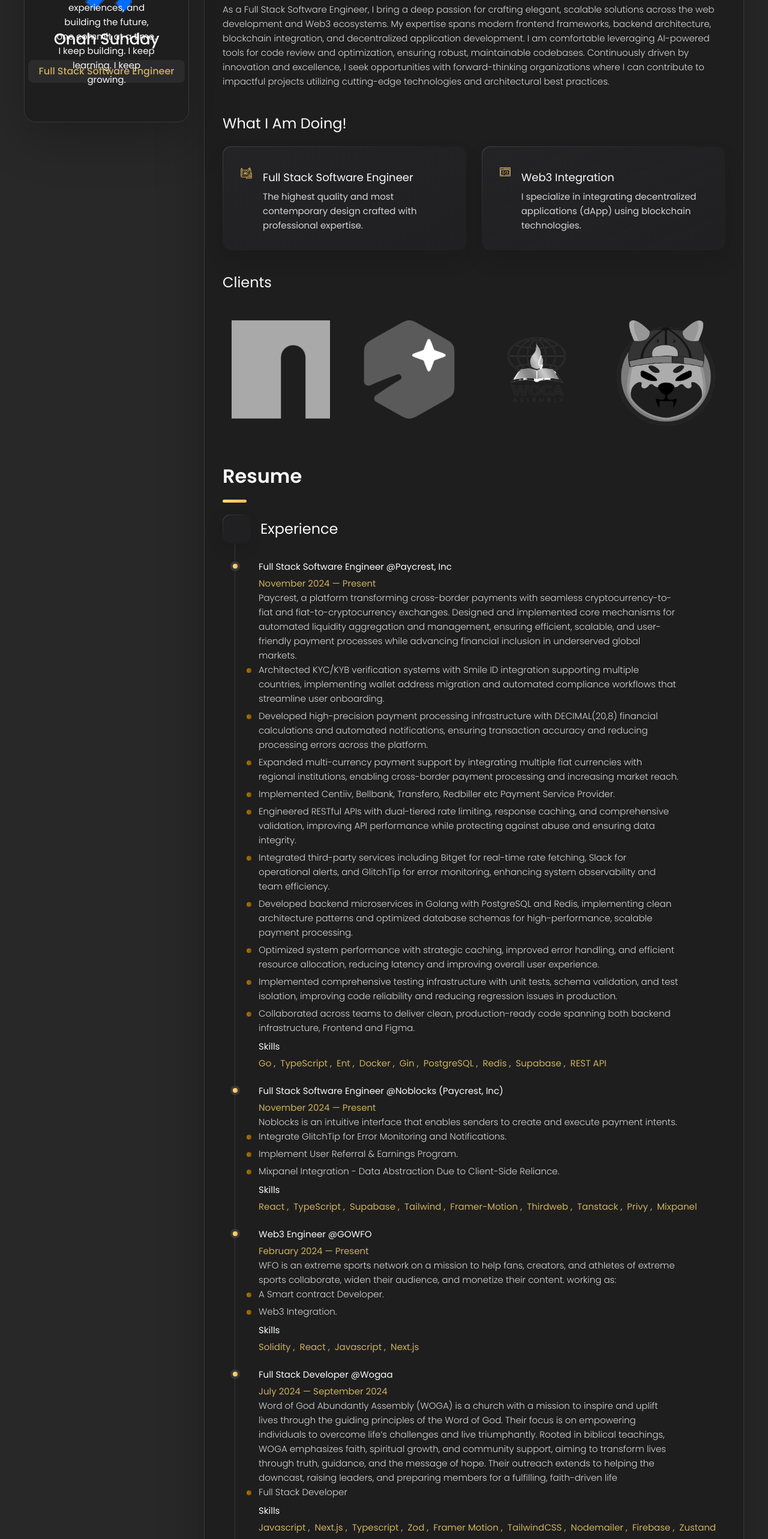
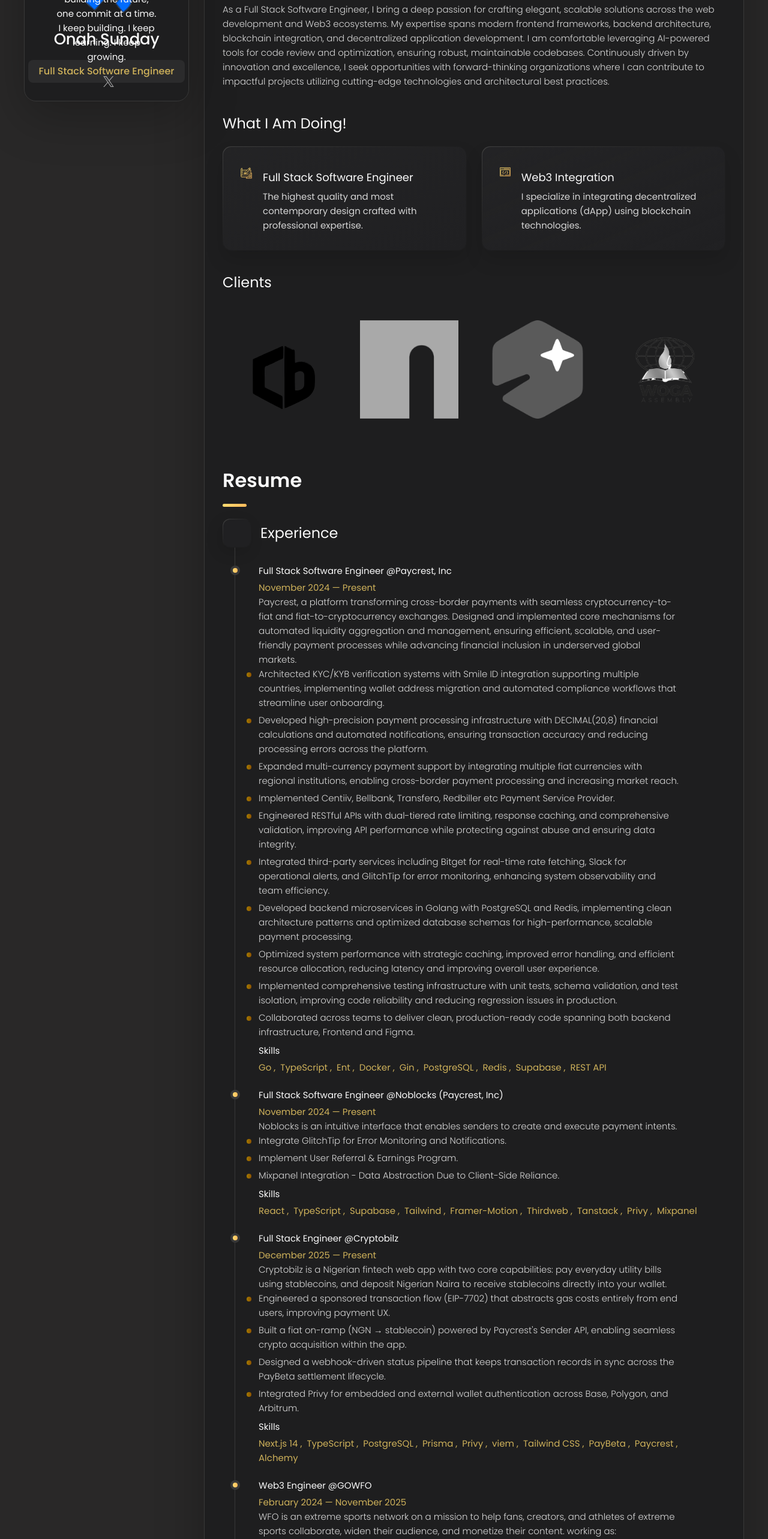
Before and after one commit to sundayonah/onahsunday.io, a Next.js app: page / in a window 1280 px wide. Shown: the part 220-2786 px from the top of the page at 60% size. Built offline with nearby package versions, Linux system fonts and the light colour scheme.

Commit message:
feat: add Cryptobilz project details to projects.json, include Cryptobilz logo in clients section, and enhance experience component with new role and skills description

```diff
--- a/jsonFile/packages.json
+++ b/jsonFile/packages.json
@@ -32,6 +32,24 @@
             },
             "created_at": "0001-01-01T00:00:00Z",
             "updated_at": "0001-01-01T00:00:00Z"
+        },
+        {
+            "id": 3,
+            "package_data": {
+                "name": "supportkit-sdk",
+                "link": "https://www.npmjs.com/package/supportkit-sdk",
+                "description": "Developer-first customer support chat SDK — add beautiful, real-time chat widgets to your website in minutes. Built as a framework-agnostic web component on Lit, with Pusher-powered real-time messaging.",
+                "stacks": [
+                    "TypeScript",
+                    "Lit",
+                    "Web Components",
+                    "Pusher",
+                    "Vite",
+                    "SDK"
+                ]
+            },
+            "created_at": "0001-01-01T00:00:00Z",
+            "updated_at": "0001-01-01T00:00:00Z"
         }
     ]
 }
--- a/jsonFile/projects.json
+++ b/jsonFile/projects.json
@@ -1,5 +1,25 @@
 {
    "projects": [
+      {
+         "id": 9,
+         "project_data": {
+            "name": "Cryptobilz",
+            "image_url": "/images/cryptobilz.png",
+            "link": "https://www.cryptobilz.xyz/",
+            "description": "Pay Nigerian utilities with stablecoins — electricity, airtime, data, cable TV and more using USDC/USDT on Base, Polygon, and Arbitrum.",
+            "stacks": [
+               "Next.js 14",
+               "TypeScript",
+               "PostgreSQL",
+               "Prisma",
+               "Privy",
+               "viem",
+               "Tailwind CSS",
+               "Paycrest",
+               "Alchemy"
+            ]
+         }
+      },
        {
          "id": 1,
          "project_data": {
--- a/pages/components/clients.js
+++ b/pages/components/clients.js
@@ -8,6 +8,7 @@ import clt5 from '../../public/images/shibase.png';
 import clt6 from '../../public/images/wogaaLogo.png';
 import clt7 from '../../public/images/paycrest.png';
 import clt8 from '../../public/images/noblocks-logo.png';
+import clt9 from '../../public/images/cryptobilz.svg';
 import Image from 'next/image';
 import AOS from 'aos';
 import 'aos/dist/aos.css';
@@ -26,6 +27,16 @@ const Clients = () => {
             </h3>
 
             <ul className="clients-list has-scrollbar">
+               <li className="clients-item">
+                  <a href="https://www.cryptobilz.xyz/" target="_blank">
+                     <Image
+                        src={clt9}
+                        alt="Cryptobilz"
+                        width={100}
+                        height={100}
+                     />
+                  </a>
+               </li>
                <li className="clients-item">
                   <a href="https://noblocks.xyz/" target="_blank">
                      <Image
@@ -77,7 +88,7 @@ const Clients = () => {
                   </a>
                </li>
                <li className="clients-item">
-                  <a href="https://onahprosperity.github.io/" target="_blank">
+                  <a href="https://onahprosper.github.io/" target="_blank">
                      <Image
                         src={Img1}
                         alt="client logo"
--- a/pages/components/contact.js
+++ b/pages/components/contact.js
@@ -31,12 +31,20 @@ const Contact = () => {
                               </li>
                               <li className="social-item">
                                  <a
-                                    href="https://twitter.com/sunday_onah_"
+                                    href="https://x.com/sunday_onah_"
                                     className="social-link"
                                     target="_blank"
                                     rel="noopener noreferrer"
                                  >
-                                    <ion-icon name="logo-twitter" />
+                                    <svg
+                                       xmlns="http://www.w3.org/2000/svg"
+                                       viewBox="0 0 1200 1227"
+                                       fill="currentColor"
+                                       width="18"
+                                       height="18"
+                                    >
+                                       <path d="M714.163 519.284L1160.89 0H1055.03L667.137 450.887L357.328 0H0L468.492 681.821L0 1226.37H105.866L515.491 750.218L842.672 1226.37H1200L714.137 519.284H714.163ZM569.165 687.828L521.697 619.934L144.011 79.6944H306.615L611.412 515.685L658.88 583.579L1055.08 1150.3H892.476L569.165 687.854V687.828Z" />
+                                    </svg>
                                  </a>
                               </li>
                               <li className="social-item">
--- a/pages/components/experience.js
+++ b/pages/components/experience.js
@@ -28,7 +28,14 @@ const Experience = () => {
 
                <li className="timeline-item" data-aos="fade-up">
                   <h4 className="h4 timeline-item-title">
+                     <a
+                        href="https://www.paycrest.io"
+                        target="_blank"
+                        rel="noopener noreferrer"
+                        className="timeline-item-link"
+                     >
                         Full Stack Software Engineer @Paycrest, Inc
+                     </a>
                   </h4>
                   <span>November 2024 — Present</span>
                   <p className="timeline-text">
@@ -81,7 +88,14 @@ const Experience = () => {
 
                <li className="timeline-item" data-aos="fade-up">
                   <h4 className="h4 timeline-item-title">
+                     <a
+                        href="https://noblocks.xyz/"
+                        target="_blank"
+                        rel="noopener noreferrer"
+                        className="timeline-item-link"
+                     >
                         Full Stack Software Engineer @Noblocks (Paycrest, Inc)
+                     </a>
                   </h4>
                   <span>November 2024 — Present</span>
                   <p className="timeline-text">
@@ -114,9 +128,59 @@ const Experience = () => {
 
                <li className="timeline-item" data-aos="fade-up">
                   <h4 className="h4 timeline-item-title">
+                     <a
+                        href="https://www.cryptobilz.xyz/"
+                        target="_blank"
+                        rel="noopener noreferrer"
+                        className="timeline-item-link"
+                     >
+                        Full Stack Engineer @Cryptobilz
+                     </a>
+                  </h4>
+                  <span>December 2025 — Present</span>
+                  <p className="timeline-text">
+                     Cryptobilz is a Nigerian fintech web app with two core capabilities: pay everyday utility bills using stablecoins, and deposit Nigerian Naira to receive stablecoins directly into your wallet.
+                  </p>
+                  <p className="timeline-text paragraph-dot">
+                     Engineered a sponsored transaction flow (EIP-7702) that abstracts gas costs entirely from end users, improving payment UX.
+                  </p>
+                  <p className="timeline-text paragraph-dot">
+                     Built a fiat on-ramp (NGN → stablecoin) powered by Paycrest's Sender API, enabling seamless crypto acquisition within the app.
+                  </p>
+                  <p className="timeline-text paragraph-dot">
+                     Designed a webhook-driven status pipeline that keeps transaction records in sync across the PayBeta settlement lifecycle.
+                  </p>
+                  <p className="timeline-text paragraph-dot">
+                     Integrated Privy for embedded and external wallet authentication across Base, Polygon, and Arbitrum.
+                  </p>
+
+                  <h4 className="h4 timeline-item-title">Skills</h4>
+                  <div className="techStack">
+                     <span className="timeline-text">Next.js 14</span>
+                     <span className="timeline-text">TypeScript</span>
+                     <span className="timeline-text">PostgreSQL</span>
+                     <span className="timeline-text">Prisma</span>
+                     <span className="timeline-text">Privy</span>
+                     <span className="timeline-text">viem</span>
+                     <span className="timeline-text">Tailwind CSS</span>
+                     <span className="timeline-text">PayBeta</span>
+                     <span className="timeline-text">Paycrest</span>
+                     <span className="timeline-text">Alchemy</span>
+                  </div>
+               </li>
+
+               <li className="timeline-item" data-aos="fade-up">
+                  <h4 className="h4 timeline-item-title">
+                     <a
+                        href="https://www.autheo.com/"
+                        target="_blank"
+                        rel="noopener noreferrer"
+                        className="timeline-item-link"
+                     >
                         Web3 Engineer @GOWFO
+                     </a>
                   </h4>
-                  <span>February 2024 — Present</span>
+                  <span>February 2024 — November 2025</span>
                   <p className="timeline-text">
                      WFO is an extreme sports network on a mission to help fans,
                      creators, and athletes of extreme sports collaborate, widen
@@ -143,7 +207,14 @@ const Experience = () => {
 
                <li className="timeline-item" data-aos="fade-up">
                   <h4 className="h4 timeline-item-title">
+                     <a
+                        href="https://www.wogaa.org/"
+                        target="_blank"
+                        rel="noopener noreferrer"
+                        className="timeline-item-link"
+                     >
                         Full Stack Developer @wogaa
+                     </a>
                   </h4>
                   <span>July 2024 — September 2024</span>
                   <p className="timeline-text">
@@ -240,7 +311,14 @@ const Experience = () => {
 
                <li className="timeline-item" data-aos="fade-up">
                   <h4 className="h4 timeline-item-title">
+                     <a
+                        href="https://kingdom-coin.vercel.app/"
+                        target="_blank"
+                        rel="noopener noreferrer"
+                        className="timeline-item-link"
+                     >
                         Front-end & Web3 Integration @The KingdonCoin LaunchPad
+                     </a>
                   </h4>
                   <span>March 2023 — May 2023</span>
                   <p className="timeline-text paragraph-dot">
@@ -289,7 +367,14 @@ const Experience = () => {
 
                <li className="timeline-item" data-aos="fade-up">
                   <h4 className="h4 timeline-item-title">
+                     <a
+                        href="https://bidauction-token-v2migration.vercel.app/"
+                        target="_blank"
+                        rel="noopener noreferrer"
+                        className="timeline-item-link"
+                     >
                         front-end & wen3 integration @BIDA Token Migration
+                     </a>
                   </h4>
                   <span>Feb 2023 — March 2023</span>
                   <p className="timeline-text paragraph-dot">
@@ -330,7 +415,14 @@ const Experience = () => {
 
                <li className="timeline-item" data-aos="fade-up">
                   <h4 className="h4 timeline-item-title">
+                     <a
+                        href="https://onahprosper.github.io/"
+                        target="_blank"
+                        rel="noopener noreferrer"
+                        className="timeline-item-link"
+                     >
                         full stack developer @Smart Contract Engineer Portfolio
+                     </a>
                   </h4>
                   <p className="timeline-text paragraph-dot">
                      Designed and developed the entire project, handling both
--- a/pages/components/header.js
+++ b/pages/components/header.js
@@ -67,8 +67,11 @@ const Header = () => {
                            <ion-icon name="chevron-down" />
                         </button>
                      </div>
-                     <div className="sidebar-info_more">
-                        <div className="separator" />
+                  </div>
+                  <div className="sidebar-flip-back">
+                     <div className="motivational-text">
+                        <p>I'm not just writing code—I'm creating solutions, enabling experiences, and building the future, one commit at a time. I keep building. I keep learning. I keep growing.</p>
+                     </div>
                      <ul className="social-list">
                         <li className="social-item">
                            <a
@@ -82,12 +85,20 @@ const Header = () => {
                         </li>
                         <li className="social-item">
                            <a
-                                 href="https://twitter.com/xhunkleph"
+                              href="https://x.com/sunday_onah_"
                               className="social-link"
                               target="_blank"
                               rel="noopener noreferrer"
                            >
-                                 <ion-icon name="logo-twitter" />
+                              <svg
+                                 xmlns="http://www.w3.org/2000/svg"
+                                 viewBox="0 0 1200 1227"
+                                 fill="currentColor"
+                                 width="18"
+                                 height="18"
+                              >
+                                 <path d="M714.163 519.284L1160.89 0H1055.03L667.137 450.887L357.328 0H0L468.492 681.821L0 1226.37H105.866L515.491 750.218L842.672 1226.37H1200L714.137 519.284H714.163ZM569.165 687.828L521.697 619.934L144.011 79.6944H306.615L611.412 515.685L658.88 583.579L1055.08 1150.3H892.476L569.165 687.854V687.828Z" />
+                              </svg>
                            </a>
                         </li>
                         <li className="social-item">
@@ -100,21 +111,7 @@ const Header = () => {
                               <ion-icon name="logo-linkedin" />
                            </a>
                         </li>
-                           <li className="social-item">
-                              <a
-                                 href="mailto:sundayonah94@gmail.com"
-                                 className="social-link"
-                                 target="_blank"
-                                 rel="noopener noreferrer"
-                              ></a>
-                           </li>
                      </ul>
-                     </div>
-                  </div>
-                  <div className="sidebar-flip-back">
-                     <div className="motivational-text">
-                        <p>I'm not just writing code—I'm creating solutions, enabling experiences, and building the future, one commit at a time. I keep building. I keep learning. I keep growing.</p>
-                     </div>
                   </div>
                </div>
             </aside>
--- a/pages/components/portfolio.jsx
+++ b/pages/components/portfolio.jsx
@@ -44,11 +44,10 @@ const Portfolio = () => {
                               <ion-icon name="eye-outline" />
                            </div>
                            <Image
-                              // src={p.project_data.image_url}
                               src={getImagePath(p.project_data.image_url)}
                               alt={p.project_data.name}
-                              width={1000}
-                              height={150}
+                              width={600}
+                              height={400}
                               className=""
                               loading="lazy"
                            />
--- a/styles/globals.css
+++ b/styles/globals.css
@@ -472,6 +472,10 @@ body.light-theme .info-content .title {
    color: hsl(0, 0%, 25%);
 }
 
+body.light-theme .motivational-text {
+   color: hsl(0, 0%, 20%);
+}
+
 body.light-theme .contact-title {
    color: hsl(0, 0%, 15%);
 }
@@ -948,8 +952,10 @@ main {
    top: 0;
    left: 0;
    display: flex;
+   flex-direction: column;
    align-items: center;
    justify-content: center;
+   gap: 20px;
    padding: 20px;
    text-align: center;
    opacity: 0;
@@ -1493,6 +1499,34 @@ main {
    font-size: var(--fs-6);
    line-height: 0.8;
    margin-bottom: 10px;
+}
+
+.timeline-item-header {
+   display: flex;
+   align-items: center;
+   gap: 10px;
+   margin-bottom: 4px;
+}
+
+.timeline-item-header .timeline-item-title {
+   margin-bottom: 0;
+}
+
+.timeline-logo {
+   flex-shrink: 0;
+   border-radius: 6px;
+   overflow: hidden;
+   line-height: 0;
+}
+
+.timeline-item-link {
+   color: inherit;
+   text-decoration: none;
+   transition: color 0.2s;
+}
+
+.timeline-item-link:hover {
+   color: var(--vegas-gold);
 }
 
 .timeline-list span {
@@ -2095,7 +2129,10 @@ textarea.form-input::-webkit-resizer {
    * #PORTFOLIO, BLOG
    */
 
-   .project-img,
+   .project-img {
+      height: 220px;
+   }
+
    .blog-banner-box {
       height: auto;
    }
```
Also changed, not shown: public/images/cryptobilz.png (added), public/images/cryptobilz.svg (added). Lines whose indentation alone changed are shown as unchanged.
